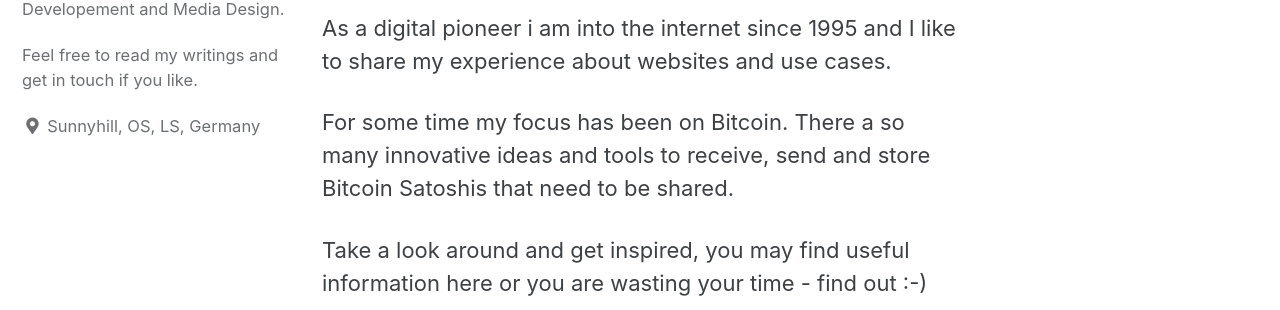
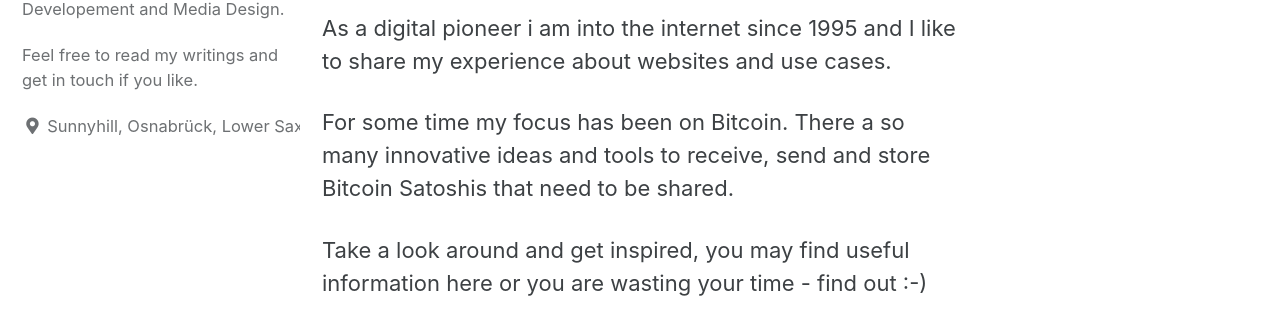
Before and after one commit to diskbuster/diskbuster.github.io, a Jekyll site: the page built from index.md, in a window 1280 px wide. Shown: the part 485-795 px from the top of the page. Built offline with Jekyll 4.4.1, drawn with Linux system fonts in a browser that asks for light colours; comment, search, counter and statistics services are not loaded.

Commit message:
Copy non git

```diff
--- a/_config.yml
+++ b/_config.yml
@@ -89,7 +89,8 @@ author:
   lnwidget_button  : "⚡ donate with sats"
   bio              : "<p>I am that guy who take crap off someone when it comes to Internet Developement and Media Design.</p>
   <p>Feel free to read my writings and get in touch if you like."
-  location         : "Sunnyhill, OS, LS, Germany"
+  location         : "Sunnyhill, Osnabrück,
+  Lower Saxony, Germany"
   email            :
   uri              :
   home             : # null (default), "absolute or relative url to link to author home"
```
